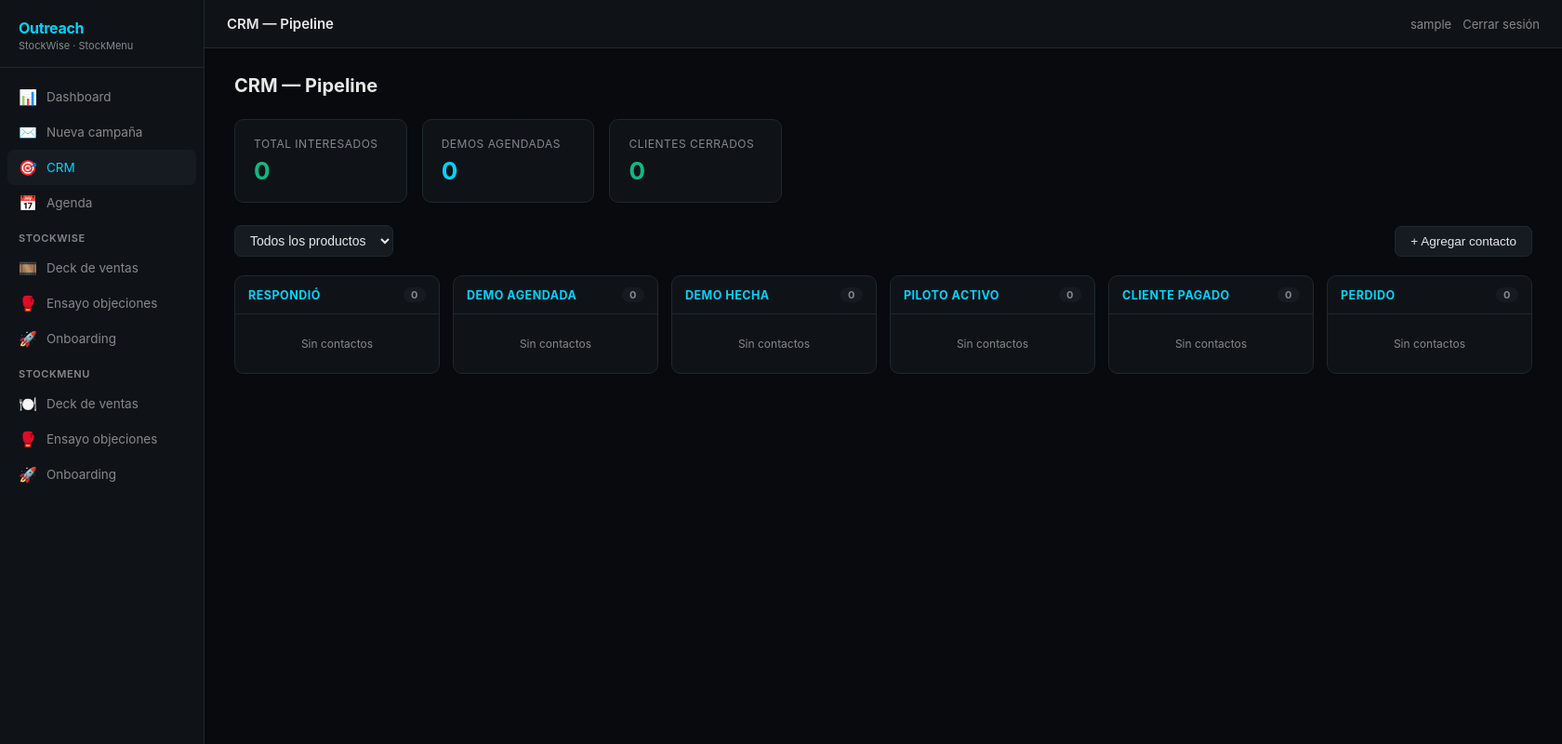
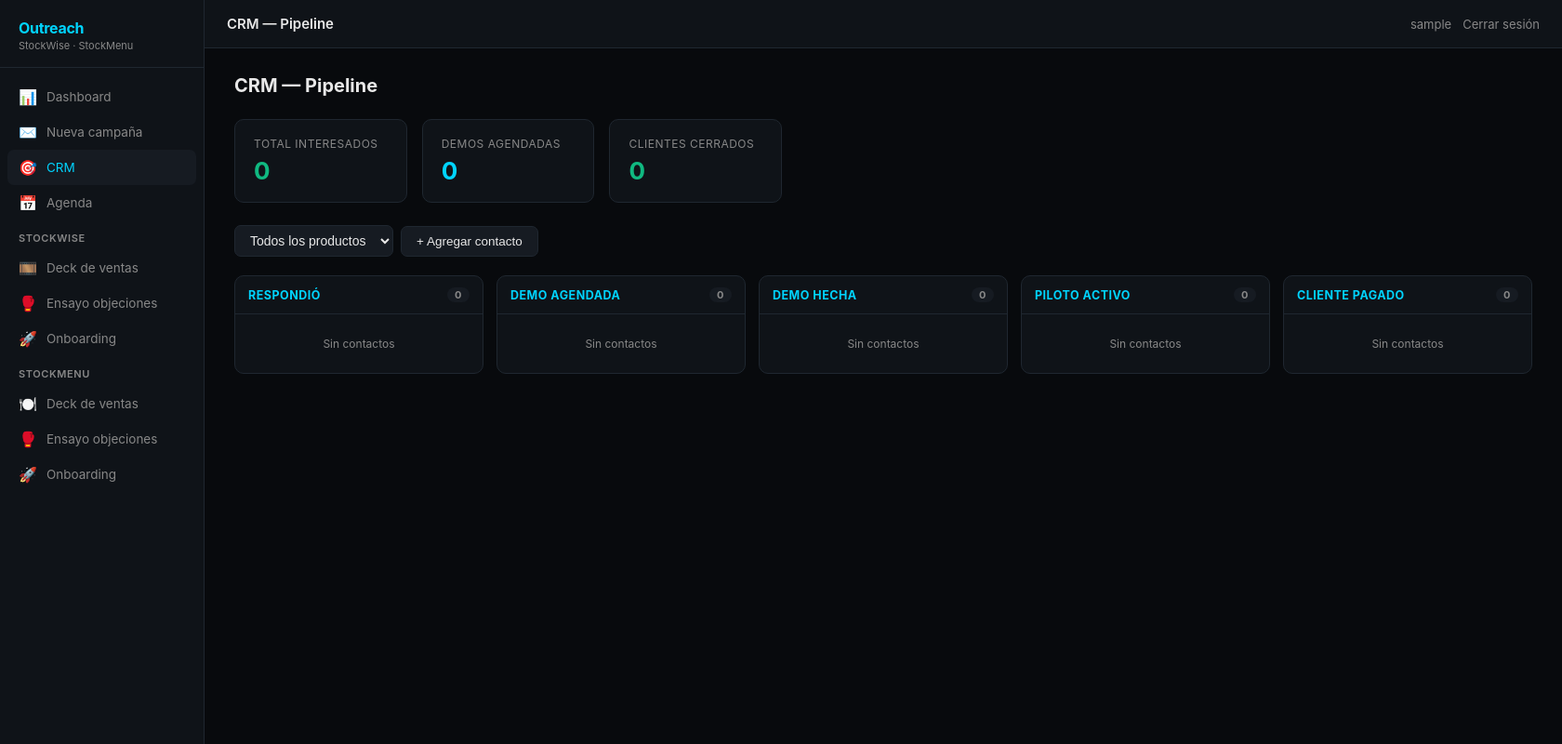
Before and after one commit to CarobethPaez/Outreach, a Django app: page /crm/ in a window 1680 px wide. Shown: the whole page at 93% size. Run offline with Django 4.2, Linux system fonts and the light colour scheme; the visitor is signed in with stand-in values (Sample User, id 1); data that the repository does not hold is empty.

Commit message:
fix: limpiar UI de campana_detalle y CRM
- Eliminar boton "Sincronizar respuestas" y su funcion JS en campana_detalle.html
- Reubicar boton "+ Agregar contacto" junto al filtro de productos en crm.html
- Ocultar columna "Perdido" del kanban CRM (sin tocar el modelo)

Co-Authored-By: Claude Sonnet 4.6 <noreply@anthropic.com>

```diff
--- a/apps/campaigns/views.py
+++ b/apps/campaigns/views.py
@@ -986,6 +986,7 @@ def crm(request):
     columnas = [
         {'key': etapa_key, 'label': etapa_label, 'tarjetas': tarjetas_por_etapa[etapa_key]}
         for etapa_key, etapa_label in ProspectoCRM.ETAPAS
+        if etapa_key != 'perdido'
     ]
 
     total_interesados = entradas.count()
--- a/templates/crm.html
+++ b/templates/crm.html
@@ -18,7 +18,7 @@
 
   .kanban {
     display: grid;
-    grid-template-columns: repeat(6, minmax(220px, 1fr));
+    grid-template-columns: repeat(5, minmax(220px, 1fr));
     gap: 14px;
     overflow-x: auto;
     padding-bottom: 8px;
@@ -145,7 +145,7 @@
 </div>
 
 <!-- Filtros -->
-<div class="flex gap-2 flex-wrap items-center" style="margin-bottom:20px; justify-content:space-between;">
+<div class="flex gap-2 flex-wrap items-center" style="margin-bottom:20px;">
   <form method="get" class="flex gap-2 flex-wrap items-center">
     <select name="producto" onchange="this.form.submit()" style="width:auto; padding:7px 12px;">
       <option value="">Todos los productos</option>
@@ -157,7 +157,7 @@
     <a href="{% url 'crm' %}" class="btn btn-secondary btn-sm">✕ Limpiar</a>
     {% endif %}
   </form>
-  <button class="btn btn-secondary" onclick="document.getElementById('modal-agregar-contacto').classList.add('open')">
+  <button type="button" class="btn btn-secondary" onclick="document.getElementById('modal-agregar-contacto').classList.add('open')">
     + Agregar contacto
   </button>
 </div>
```
Also changed, not shown: templates/campana_detalle.html (+0 -15 lines).
